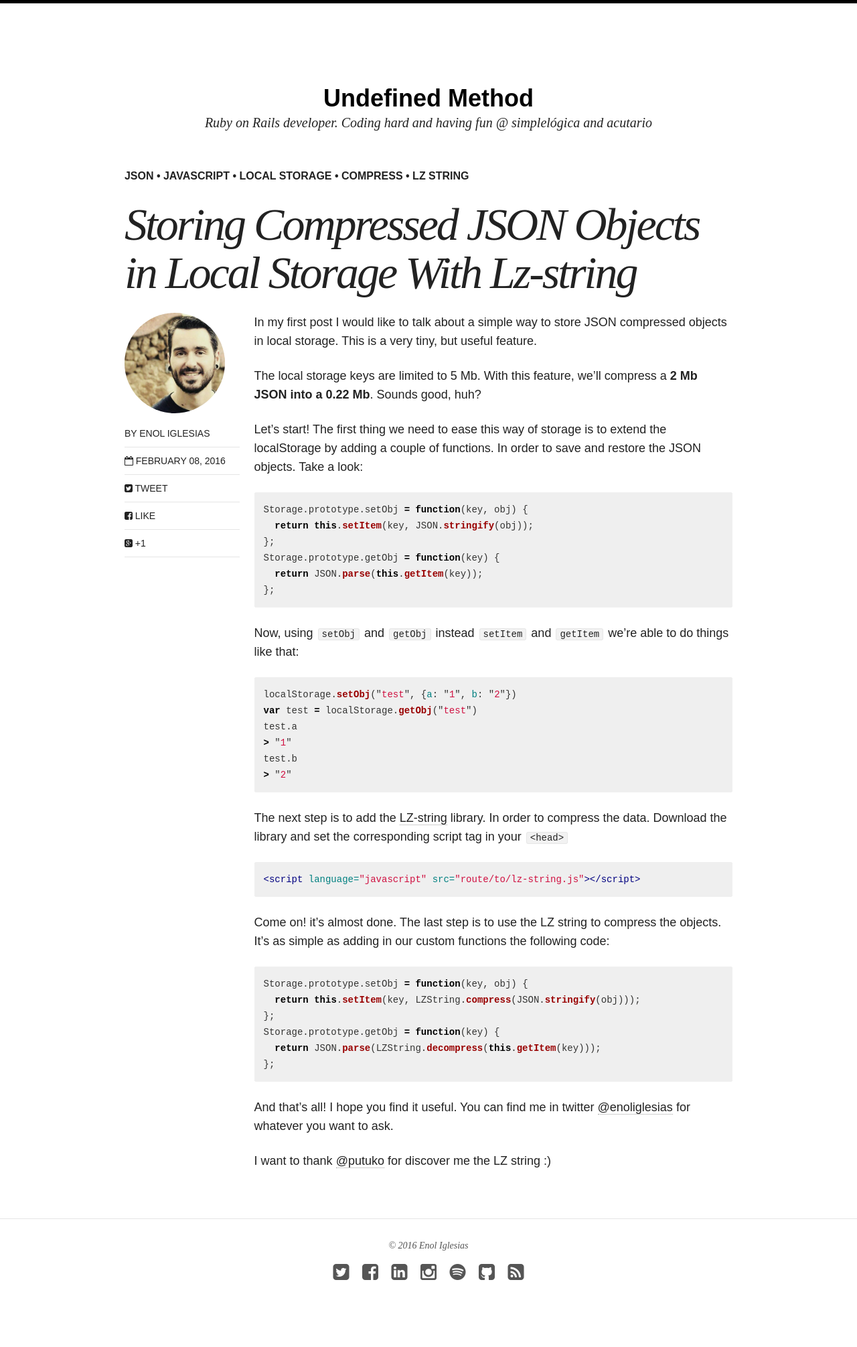
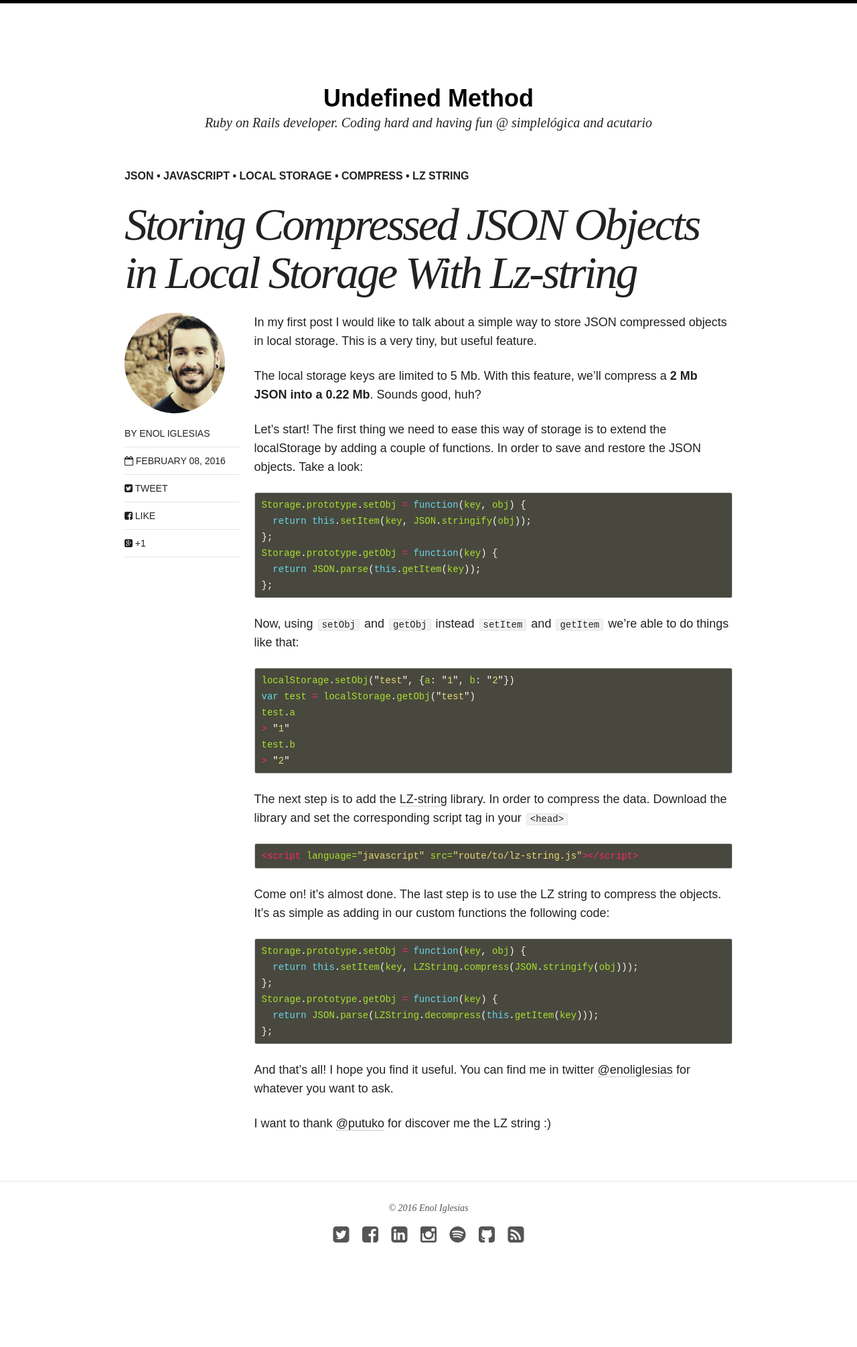
Before and after one commit to enoliglesias/enoliglesias.github.io, a Jekyll site: the page built from _posts/2016-02-08-storing-compressed-json-objects-in-local-storage-with-lz-string.markdown, in a window 1280 px wide. Shown: the whole page at 67% size. Built offline with Jekyll 4.4.1, drawn with Linux system fonts in a browser that asks for light colours; nearby versions of some CDN libraries; after the commit the page ends 1955 px from its top, so only the background shows below that.

Commit message:
Add monokai syntax

```diff
--- a/_sass/_syntax.scss
+++ b/_sass/_syntax.scss
@@ -5,82 +5,73 @@
 /*
    Pygments.rb and Rouge
    ========================================================================== */
-
-.highlight {
-	background-color: #efefef;
-	font-family: $code-font;
-	color: #333332;
-	margin-bottom: 1.5em;
-	@include rounded($border-radius);
-	pre {
-		position: relative;
-		margin: 0;
-		padding: 1em;
-	}
-	.lineno { padding-right: 24px; color: lighten(#333332,50);}
-	.hll { background-color: #ffffcc }
-	.c { color: #999988; font-style: italic } /* Comment */
-	.err { color: #a61717; background-color: #e3d2d2 } /* Error */
-	.k { color: #000000; font-weight: bold } /* Keyword */
-	.o { color: #000000; font-weight: bold } /* Operator */
-	.cm { color: #999988; font-style: italic } /* Comment.Multiline */
-	.cp { color: #999999; font-weight: bold; font-style: italic } /* Comment.Preproc */
-	.c1 { color: #999988; font-style: italic } /* Comment.Single */
-	.cs { color: #999999; font-weight: bold; font-style: italic } /* Comment.Special */
-	.gd { color: #000000; background-color: #ffdddd } /* Generic.Deleted */
-	.ge { color: #000000; font-style: italic } /* Generic.Emph */
-	.gr { color: #aa0000 } /* Generic.Error */
-	.gh { color: #999999 } /* Generic.Heading */
-	.gi { color: #000000; background-color: #ddffdd } /* Generic.Inserted */
-	.go { color: #888888 } /* Generic.Output */
-	.gp { color: #555555 } /* Generic.Prompt */
-	.gs { font-weight: bold } /* Generic.Strong */
-	.gu { color: #aaaaaa } /* Generic.Subheading */
-	.gt { color: #aa0000 } /* Generic.Traceback */
-	.kc { color: #000000; font-weight: bold } /* Keyword.Constant */
-	.kd { color: #000000; font-weight: bold } /* Keyword.Declaration */
-	.kn { color: #000000; font-weight: bold } /* Keyword.Namespace */
-	.kp { color: #000000; font-weight: bold } /* Keyword.Pseudo */
-	.kr { color: #000000; font-weight: bold } /* Keyword.Reserved */
-	.kt { color: #445588; font-weight: bold } /* Keyword.Type */
-	.m { color: #009999 } /* Literal.Number */
-	.s { color: #d01040 } /* Literal.String */
-	.na { color: #008080 } /* Name.Attribute */
-	.nb { color: #0086B3 } /* Name.Builtin */
-	.nc { color: #445588; font-weight: bold } /* Name.Class */
-	.no { color: #008080 } /* Name.Constant */
-	.nd { color: #3c5d5d; font-weight: bold } /* Name.Decorator */
-	.ni { color: #800080 } /* Name.Entity */
-	.ne { color: #990000; font-weight: bold } /* Name.Exception */
-	.nf { color: #990000; font-weight: bold } /* Name.Function */
-	.nl { color: #990000; font-weight: bold } /* Name.Label */
-	.nn { color: #555555 } /* Name.Namespace */
-	.nt { color: #000080 } /* Name.Tag */
-	.nv { color: #008080 } /* Name.Variable */
-	.ow { color: #000000; font-weight: bold } /* Operator.Word */
-	.w { color: #bbbbbb } /* Text.Whitespace */
-	.mf { color: #009999 } /* Literal.Number.Float */
-	.mh { color: #009999 } /* Literal.Number.Hex */
-	.mi { color: #009999 } /* Literal.Number.Integer */
-	.mo { color: #009999 } /* Literal.Number.Oct */
-	.sb { color: #d01040 } /* Literal.String.Backtick */
-	.sc { color: #d01040 } /* Literal.String.Char */
-	.sd { color: #d01040 } /* Literal.String.Doc */
-	.s2 { color: #d01040 } /* Literal.String.Double */
-	.se { color: #d01040 } /* Literal.String.Escape */
-	.sh { color: #d01040 } /* Literal.String.Heredoc */
-	.si { color: #d01040 } /* Literal.String.Interpol */
-	.sx { color: #d01040 } /* Literal.String.Other */
-	.sr { color: #009926 } /* Literal.String.Regex */
-	.s1 { color: #d01040 } /* Literal.String.Single */
-	.ss { color: #990073 } /* Literal.String.Symbol */
-	.bp { color: #999999 } /* Name.Builtin.Pseudo */
-	.vc { color: #008080 } /* Name.Variable.Class */
-	.vg { color: #008080 } /* Name.Variable.Global */
-	.vi { color: #008080 } /* Name.Variable.Instance */
-	.il { color: #009999 } /* Literal.Number.Integer.Long */
-}
-
+   /* Adjusted to give override background and text colour */
+   .highlight pre, pre, .highlight .hll {
+       background-color: #49483E;
+       border: 1px solid #ccc;
+       padding: 6px 10px;
+       border-radius: 3px;
+       color: #FFFFFF;
+   }
+   /* Highlights taken from https://gist.github.com/asaaki/1007420  for Monokai theme */
+   .c                 { color: #75715e }                            /* Comment                     */
+   .err               { color: #960050; background-color: #1e0010 } /* Error                       */
+   .k                 { color: #66d9ef }                            /* Keyword                     */
+   .l                 { color: #ae81ff }                            /* Literal                     */
+   .n                 { color: #f8f8f2 }                            /* Name                        */
+   .o                 { color: #f92672 }                            /* Operator                    */
+   .p                 { color: #f8f8f2 }                            /* Punctuation                 */
+   .cm                { color: #75715e }                            /* Comment.Multiline           */
+   .cp                { color: #75715e }                            /* Comment.Preproc             */
+   .c1                { color: #75715e }                            /* Comment.Single              */
+   .cs                { color: #75715e }                            /* Comment.Special             */
+   .ge                { font-style: italic }                        /* Generic.Emph                */
+   .gs                { font-weight: bold }                         /* Generic.Strong              */
+   .kc                { color: #66d9ef }                            /* Keyword.Constant            */
+   .kd                { color: #66d9ef }                            /* Keyword.Declaration         */
+   .kn                { color: #f92672 }                            /* Keyword.Namespace           */
+   .kp                { color: #66d9ef }                            /* Keyword.Pseudo              */
+   .kr                { color: #66d9ef }                            /* Keyword.Reserved            */
+   .kt                { color: #66d9ef }                            /* Keyword.Type                */
+   .ld                { color: #e6db74 }                            /* Literal.Date                */
+   .m                 { color: #ae81ff }                            /* Literal.Number              */
+   .s                 { color: #e6db74 }                            /* Literal.String              */
+   .na                { color: #a6e22e }                            /* Name.Attribute              */
+   .nb                { color: #f8f8f2 }                            /* Name.Builtin                */
+   .nc                { color: #a6e22e }                            /* Name.Class                  */
+   .no                { color: #66d9ef }                            /* Name.Constant               */
+   .nd                { color: #a6e22e }                            /* Name.Decorator              */
+   .ni                { color: #f8f8f2 }                            /* Name.Entity                 */
+   .ne                { color: #a6e22e }                            /* Name.Exception              */
+   .nf                { color: #a6e22e }                            /* Name.Function               */
+   .nl                { color: #f8f8f2 }                            /* Name.Label                  */
+   .nn                { color: #f8f8f2 }                            /* Name.Namespace              */
+   .nx                { color: #a6e22e }                            /* Name.Other                  */
+   .py                { color: #f8f8f2 }                            /* Name.Property               */
+   .nt                { color: #f92672 }                            /* Name.Tag                    */
+   .nv                { color: #f8f8f2 }                            /* Name.Variable               */
+   .ow                { color: #f92672 }                            /* Operator.Word               */
+   .w                 { color: #f8f8f2 }                            /* Text.Whitespace             */
+   .mf                { color: #ae81ff }                            /* Literal.Number.Float        */
+   .mh                { color: #ae81ff }                            /* Literal.Number.Hex          */
+   .mi                { color: #ae81ff }                            /* Literal.Number.Integer      */
+   .mo                { color: #ae81ff }                            /* Literal.Number.Oct          */
+   .sb                { color: #e6db74 }                            /* Literal.String.Backtick     */
+   .sc                { color: #e6db74 }                            /* Literal.String.Char         */
+   .sd                { color: #e6db74 }                            /* Literal.String.Doc          */
+   .s2                { color: #e6db74 }                            /* Literal.String.Double       */
+   .se                { color: #ae81ff }                            /* Literal.String.Escape       */
+   .sh                { color: #e6db74 }                            /* Literal.String.Heredoc      */
+   .si                { color: #e6db74 }                            /* Literal.String.Interpol     */
+   .sx                { color: #e6db74 }                            /* Literal.String.Other        */
+   .sr                { color: #e6db74 }                            /* Literal.String.Regex        */
+   .s1                { color: #e6db74 }                            /* Literal.String.Single       */
+   .ss                { color: #e6db74 }                            /* Literal.String.Symbol       */
+   .bp                { color: #f8f8f2 }                            /* Name.Builtin.Pseudo         */
+   .vc                { color: #f8f8f2 }                            /* Name.Variable.Class         */
+   .vg                { color: #f8f8f2 }                            /* Name.Variable.Global        */
+   .vi                { color: #f8f8f2 }                            /* Name.Variable.Instance      */
+   .il                { color: #ae81ff }                            /* Literal.Number.Integer.Long */
 /*
    Coderay
    ========================================================================== */
```
